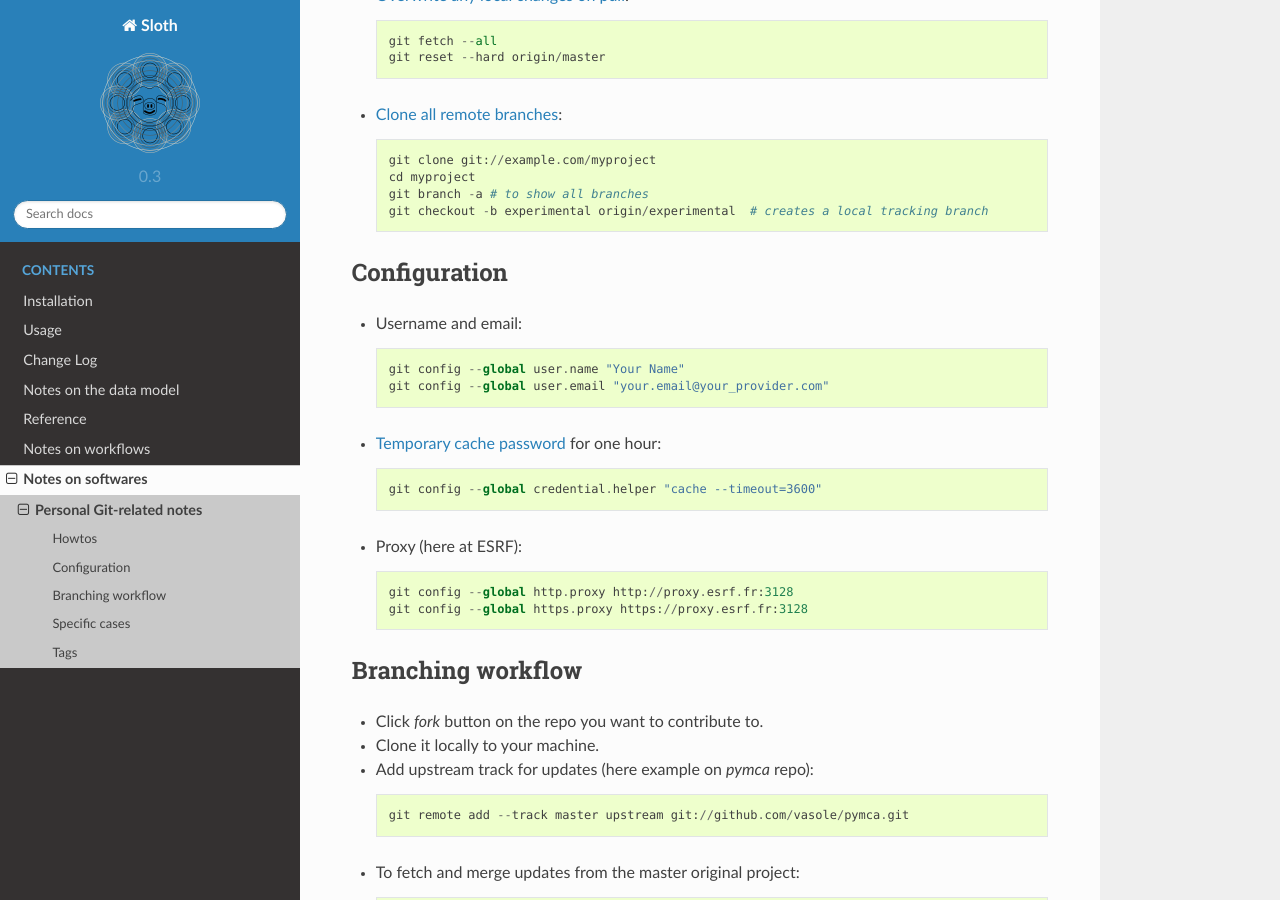
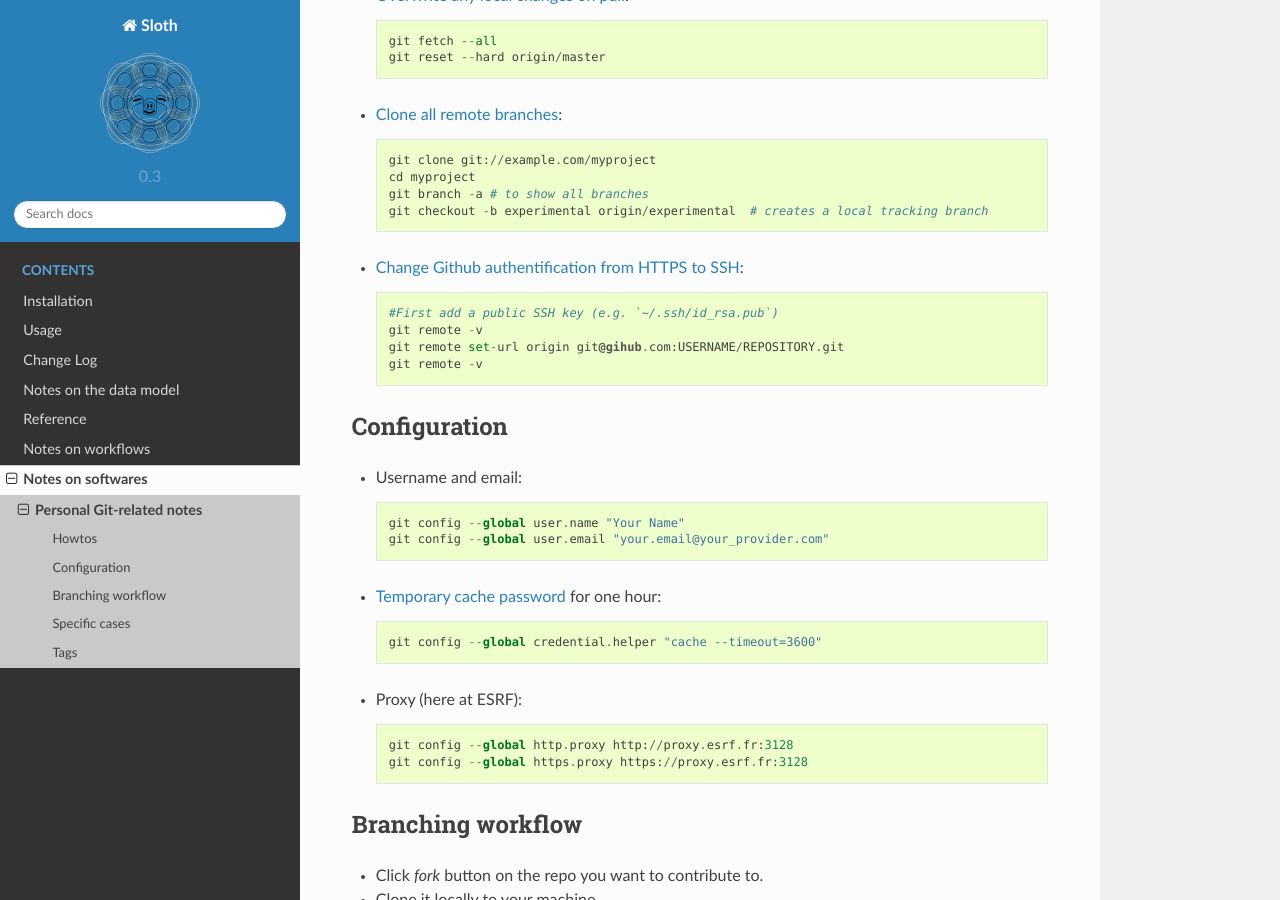
Before and after one commit to maurov/xraysloth, a Sphinx documentation site: the page built from docs/source/workflows/git.rst, in a window 1280 px wide and 900 px high, scrolled down 749 px. Built offline with Sphinx 7.4.7 and the Read the Docs theme 2.0.0, drawn with Linux system fonts in a browser that asks for light colours.

Commit message:
Update git.rst

```diff
--- a/docs/source/workflows/git.rst
+++ b/docs/source/workflows/git.rst
@@ -37,6 +37,13 @@ Howtos
     cd myproject
     git branch -a # to show all branches
     git checkout -b experimental origin/experimental  # creates a local tracking branch
+
+- `Change Github authentification from HTTPS to SSH <https://stackoverflow.com/questions/2432764/how-to-change-the-uri-url-for-a-remote-git-repository>`_::
+
+    #First add a public SSH key (e.g. `~/.ssh/id_rsa.pub`)
+    git remote -v
+    git remote set-url origin git@gihub.com:USERNAME/REPOSITORY.git
+    git remote -v
 
 
 Configuration
```
